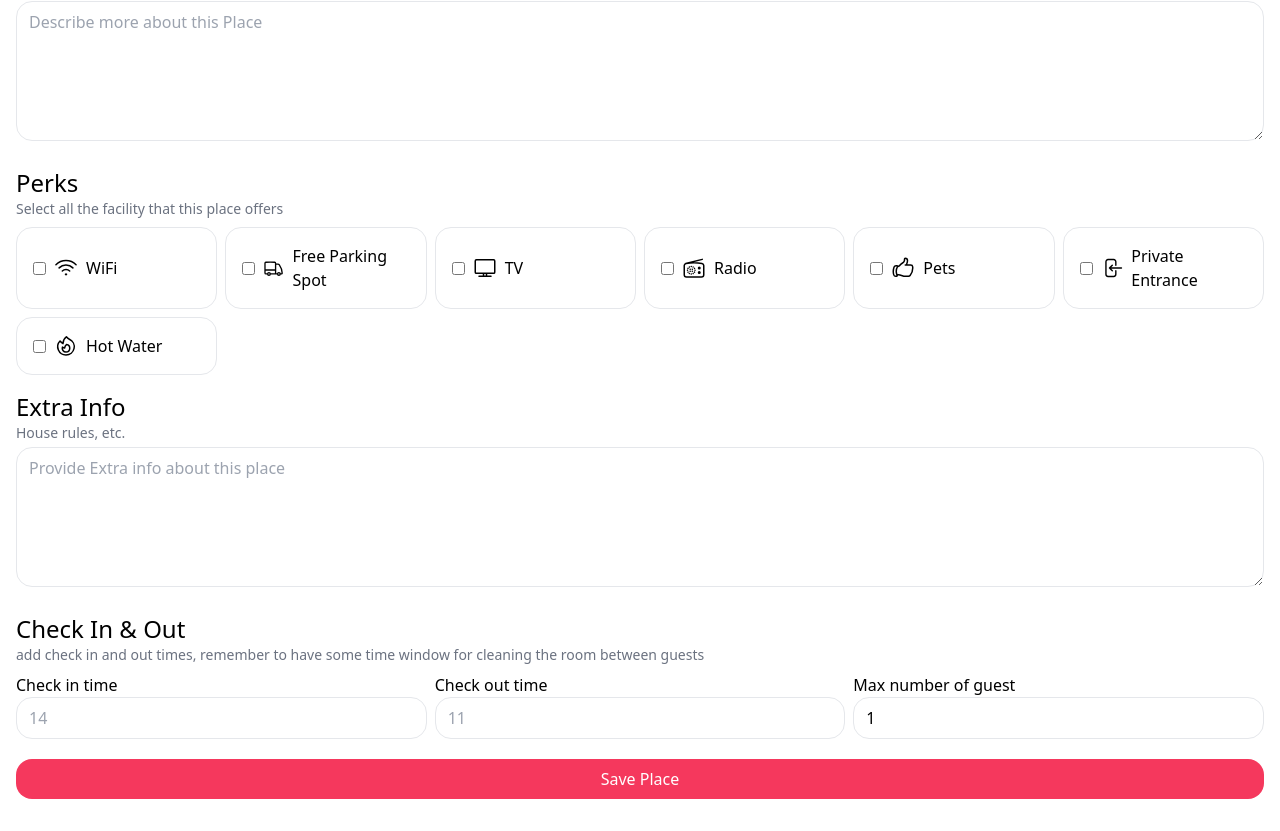
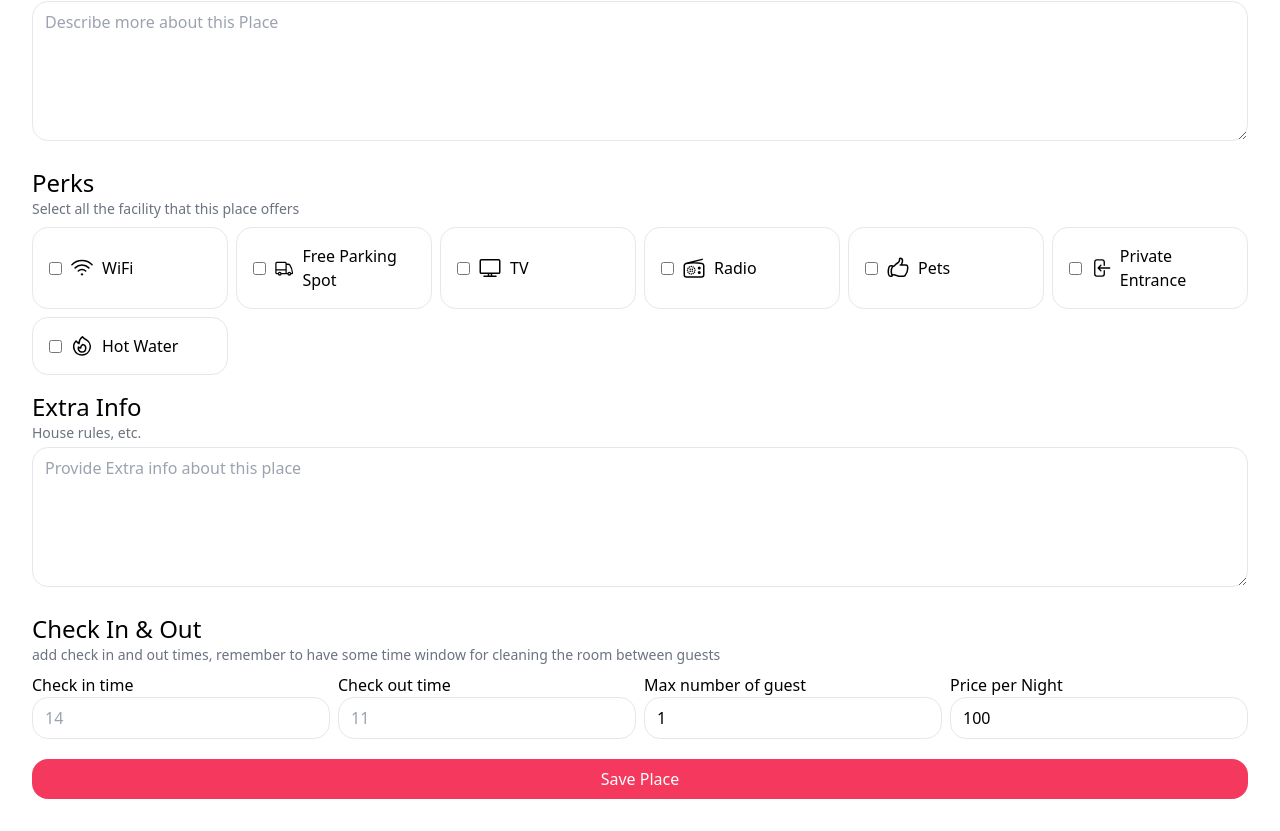
Before and after one commit to Mohammed-Safwan-k/Airbnb-clone-frontend, a React (Vite) app: page /account/places/1 in a window 1280 px wide. Shown: the part 709-1540 px from the top of the page. Built offline with nearby package versions, Linux system fonts and the light colour scheme; no server answers.

Commit message:
home page viewing places completed

```diff
--- a/src/App.jsx
+++ b/src/App.jsx
@@ -25,6 +25,7 @@
           <Route path="/account/places" element={<PlacesPage />} />
           <Route path="/account/places/new" element={<PlacesFormPage />} />
           <Route path="/account/places/:id" element={<PlacesFormPage />} />
+          <Route path="/place/:id" element={<PlacesFormPage />} />
         </Route>
       </Routes>
     </UserContextProvider>
--- a/src/components/Layout.jsx
+++ b/src/components/Layout.jsx
@@ -4,7 +4,7 @@
 
 const Layout = () => {
   return (
-    <div className="p-4 flex flex-col min-h-screen">
+    <div className="p-4 px-8 flex flex-col min-h-screen">
       <Header />
       <Outlet />
     </div>
--- a/src/pages/Account/Places/PlacesFormPage.jsx
+++ b/src/pages/Account/Places/PlacesFormPage.jsx
@@ -17,6 +17,7 @@
   const [checkIn, setCheckIn] = useState("");
   const [checkOut, setCheckOut] = useState("");
   const [maxGuests, setMaxGuests] = useState(1);
+  const [price, setPrice] = useState(100);
   const [redirect, setRedirect] = useState(false);
 
   useEffect(() => {
@@ -34,6 +35,7 @@
       setCheckIn(data.checkIn);
       setCheckOut(data.checkOut);
       setMaxGuests(data.maxGuests);
+      setPrice(data.price);
     });
   }, [id]);
 
@@ -66,6 +68,7 @@
       checkIn,
       checkOut,
       maxGuests,
+      price,
     };
     if (id) {
       //update
@@ -130,7 +133,7 @@
           "Check In & Out",
           "add check in and out times, remember to have some time window for cleaning the room between guests"
         )}
-        <div className="grid gap-2 sm:grid-cols-3">
+        <div className="grid gap-2 grid-cols-2 md:grid-cols-4">
           <div>
             <h3 className="mt-2 -mb-1">Check in time</h3>
             <input
@@ -157,6 +160,14 @@
               onChange={(event) => setMaxGuests(event.target.value)}
             />
           </div>
+          <div>
+            <h3 className="mt-2 -mb-1">Price per Night</h3>
+            <input
+              type="number"
+              value={price}
+              onChange={(event) => setPrice(event.target.value)}
+            />
+          </div>
         </div>
         <div>
           <button className="primary my-4">Save Place</button>
--- a/src/pages/HomePage.jsx
+++ b/src/pages/HomePage.jsx
@@ -1,5 +1,6 @@
 import axios from "axios";
 import React, { useEffect, useState } from "react";
+import { Link } from "react-router-dom";
 
 const HomePage = () => {
   const [places, setPlaces] = useState([]);
@@ -9,13 +10,14 @@
     });
   }, []);
   return (
-    <div className="mt-4 grid grid-cols-2 md:grid-cols-3 lg:grid-cols-4">
+    <div className="mt-8 grid gap-x-6 gap-y-8 grid-cols-2 md:grid-cols-3 lg:grid-cols-4">
       {places.length > 0 &&
         places.map((place) => (
-          <div>
-            <div className="bg-gray-500">
+          <Link to={"/place/" + place._id}>
+            <div className="bg-gray-500 mb-2 rounded-2xl flex">
               {place.photos?.[0] && (
                 <img
+                  className="rounded-2xl object-cover aspect-square"
                   src={
                     "http://localhost:4000/public/photos/" + place.photos?.[0]
                   }
@@ -23,8 +25,12 @@
                 />
               )}
             </div>
-            {place.title}
-          </div>
+            <h2 className="font-bold ">{place.address}</h2>
+            <h3 className="text-sm text-gray-500">{place.title}</h3>
+            <div className="mt-1">
+              <span className="bold">${place.price} per Night</span>
+            </div>
+          </Link>
         ))}
     </div>
   );
```
